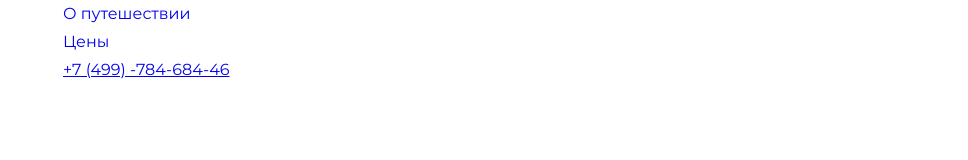
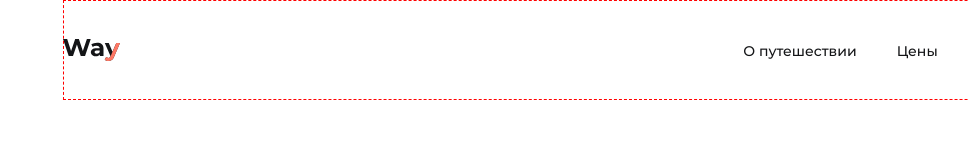
Before and after one commit to denis118/Tsap_way, a website: page source/index.html in a window 1280 px wide. Shown: the top 160 px of the page, without its empty margins (312-1280 px from the left). Drawn offline with nearby package versions, Linux system fonts and the light colour scheme; files that its build step writes are made by us from their sources.

Commit message:
Заканчивает десктопную версию header и начинает планшетную

```diff
--- a/source/index.html
+++ b/source/index.html
@@ -11,29 +11,59 @@
 <body class="body zero-edges">
   <header class="header">
     <div class="header__container container">
-      <a class="header__logo-link link">
-        <img class="header__logo-img image" src="" width="" height="" alt="">
+      <a class="header__logo-link link header__element header__element--common-track">
+        <img class="header__logo-img image"
+          src="./img/content/logo.svg"
+          width="58"
+          height="22"
+          alt="Логотип">
       </a>
-      <div class="header__box">
+      <div class="header__box header__element header__element--common-track">
         <nav class="header__nav nav">
           <ul class="nav__list list zero-edges">
-            <li class="nav__item">
-              <a href="#directions" class="nav__link link">О путешествии</a>
+            <li class="nav__item nav__item--directions">
+              <a class="nav__link link"
+                href="#directions">
+                О путешествии
+              </a>
             </li>
-            <li class="nav__item">
-              <a href="#prices" class="nav__link link">Цены</a>
+            <li class="nav__item nav__item--prices">
+              <a class="nav__link link"
+                href="#prices">
+                Цены
+              </a>
             </li>
           </ul>
         </nav>
-        <a class="header__phone phone" href="tel:+749978468446"
-          aria-label="Контактный телефон">+7 (499) -784-684-46</a>
+        <a class="header__phone phone hidden-before-desktop"
+          href="tel:+749978468446"
+          aria-label="Контактный телефон">
+          <svg class="phone__svg"
+            width="30"
+            height="30"
+            fill="none"
+            xmlns="http://www.w3.org/2000/svg"
+            aria-hidden="true">
+            <use xlink:href="#phone-icon"></use>
+          </svg>
+          +7 (499) -784-684-46
+        </a>
       </div>
-      <button class="header__burger button hidden-on-desktop"
+      <button class="header__burger header__element header__element--common-track button hidden-on-desktop hidden-entity"
         id="burger"></button>
     </div>
   </header>
   <main class="main"></main>
   <footer class="footer"></footer>
+
+  <svg style="display: none">
+    <!-- phone-icon -->
+    <symbol id="phone-icon" viewBox="0 0 30 30">
+      <path
+        d="M7.396 8.624c-.084-1.198.182-2.378.885-3.327.61-.86 1.404-1.33 2.362-1.605.806-.24 1.334.054 1.567.95.332 1.34.806 2.68.978 4.092.055.62-.347 1.5-.782 1.952-1.09 1.073-.863 1.854-.036 3.478.257.524.664 1.43 1.459 2.628.827 1.207 1.265 1.855 2.328 1.305 1.18-.594 2.041-.212 2.932.747.604.693 1.268 1.288 1.872 1.98.873 1.03.834 1.74.151 2.467-1.229 1.34-3.258 1.783-4.768.886-.833-.489-1.664-1.128-2.325-1.874-2.914-3.32-5.016-7.182-6.281-11.54a10.989 10.989 0 01-.342-2.139z"
+        stroke="#141517" stroke-width="2" stroke-miterlimit="10" />
+    </symbol>
+  </svg>
 </body>
 
 </html>
--- a/source/sass/base/base.scss
+++ b/source/sass/base/base.scss
@@ -3,6 +3,7 @@
   grid-template-columns: 1fr;
   grid-template-rows: min-content 1fr min-content;
   min-height: 100vh;
+  background-color: $lcg-1;
 
   font-family: "Montserrat", Arial, sans-serif;
   font-size: 16px;
@@ -10,7 +11,7 @@
   font-weight: 400;
 
   @media (min-width: $desktop-width) {
-    min-width: 1920px;
+    min-width: $desktop-body-min-width;
   }
 
   @media (max-width: $pre-desktop-width) {
@@ -59,10 +60,13 @@
   margin: 0 auto;
 
   @media (min-width: $desktop-width) {
+    grid-template-columns: repeat(12, 1fr);
+    column-gap: 30px;
     width: 60.938%;
   }
 
   @media (max-width: $pre-desktop-width) {
+    grid-template-columns: 1fr;
     width: 100%;
   }
 }
--- a/source/sass/base/vars.scss
+++ b/source/sass/base/vars.scss
@@ -11,9 +11,15 @@ $tablet-body-min-width: $tablet-width;
 $mobile-body-min-width: $mobile-width;
 
 // darken color`s group ( dcg )
+$dcg-1: #000000;
+$dcg-2: #141517;
+$dcg-3: #48494d;
 
 // middle color`s group ( mcg )
 
 // lighten color`s group ( lcg )
+$lcg-1: #ffffff;
+$lcg-2: #fbf8f8;
 
 // bg
+$right-arrow: url("../img/decor/right-arrow.svg");
--- /dev/null
+++ b/source/sass/blocks/header.scss
@@ -0,0 +1,80 @@
+.header__container {
+  outline: 1px dashed red;  // delete!!!
+  outline-offset: -1px;  // delete!!!
+
+  @media (min-width: $desktop-width) {
+    color: $dcg-2;
+    align-items: center;
+  }
+
+  @media (max-width: $pre-desktop-width) {
+    color: $dcg-3;
+  }
+}
+
+.header__logo-link {
+  @media (min-width: $desktop-width) {
+    grid-column-start: 1;
+    grid-column-end: 2;
+  }
+
+  @media (max-width: $pre-desktop-width) {
+    width: 44px;
+    height: 17px;
+    justify-self: start;
+    margin-left: 21px;
+    margin-top: 18.5px;
+    z-index: 1;
+  }
+}
+
+.header__box {
+  @media (min-width: $desktop-width) {
+    grid-column-start: 7;
+    grid-column-end: 13;
+
+    display: flex;
+    justify-content: end;
+    align-items: center;
+  }
+
+  @media (max-width: $pre-desktop-width) {
+    margin-top: 151px;
+  }
+}
+
+.header__nav {
+  margin-left: auto;
+  margin-right: 53px;
+
+  @media (max-width: $pre-desktop-width) {
+    margin-right: 0;
+  }
+}
+
+.header__phone {
+  color: inherit;
+
+  @media (min-width: $desktop-width) {
+    padding-right: 13px;
+  }
+}
+
+.header__burger {
+  @media (max-width: $pre-desktop-width) {
+    grid-column-start: 1;
+    grid-column-end: -1;
+    justify-self: end;
+  }
+}
+
+.header__element {
+  &--common-track {
+    @media (max-width: $pre-desktop-width) {
+      grid-column-start: 1;
+      grid-column-end: -1;
+      grid-row-start: 1;
+      grid-row-end: -1;
+    }
+  }
+}
--- /dev/null
+++ b/source/sass/blocks/nav.scss
@@ -0,0 +1,64 @@
+.nav__list {
+  display: flex;
+
+  @media (max-width: $pre-desktop-width) {
+    flex-direction: column;
+  }
+}
+
+.nav__item {
+  @media (max-width: $pre-desktop-width) {
+    display: flex;
+    justify-content: space-between;
+    align-items: center;
+    background-color: $lcg-2;
+  }
+
+  &::after {
+    @media (max-width: $pre-desktop-width) {
+      content: "";
+      display: block;
+      width: 7.4px;
+      height: 12px;
+      background-image: $right-arrow;
+      margin-right: 25px;
+    }
+  }
+
+  &--directions {
+    @media (min-width: $desktop-width) {
+      margin-right: 40px;
+    }
+  }
+
+  &--prices {
+    @media (max-width: $pre-desktop-width) {
+      margin-right: 0;
+      margin-top: 64px;
+      margin-bottom: 284px;
+    }
+  }
+}
+
+.nav__link {
+  color: inherit;
+
+  @media (min-width: $desktop-width) {
+    font-size: 14px;
+    font-weight: 500;
+    line-height: 17.07px;
+
+    padding-top: 43px;
+    padding-bottom: 40px;
+  }
+
+  @media (max-width: $pre-desktop-width) {
+    font-size: 20px;
+    font-weight: 600;
+    line-height: 28px;
+
+    padding-top: 17px;
+    padding-bottom: 17px;
+    padding-left: 15px;
+  }
+}
--- /dev/null
+++ b/source/sass/blocks/phone.scss
@@ -0,0 +1,12 @@
+.phone {
+  font-size: 18px;
+  font-weight: 400;
+  line-height: 32px;
+  display: flex;
+  padding-top: 4px;
+}
+
+.phone__svg {
+  margin-right: 12px;
+  margin-top: 2px;
+}
--- a/source/sass/style.scss
+++ b/source/sass/style.scss
@@ -1,7 +1,16 @@
 @import "~normalize.css/normalize";
-@import "./base/fonts";
-@import "./base/vars";
-@import "./base/base";
+@import "./base/fonts.scss";
+@import "./base/vars.scss";
+@import "./base/base.scss";
+
+// header
+@import "./blocks/header.scss";
+
+// nav
+@import "./blocks/nav.scss";
+
+// phone
+@import "./blocks/phone.scss";
 
 // hidden entities
 @import "./base/hidden-entities.scss";
```
Also changed, not shown: source/img/content/logo.svg (added), source/img/decor/right-arrow.svg (added), source/img/icons/phone.svg (added).
